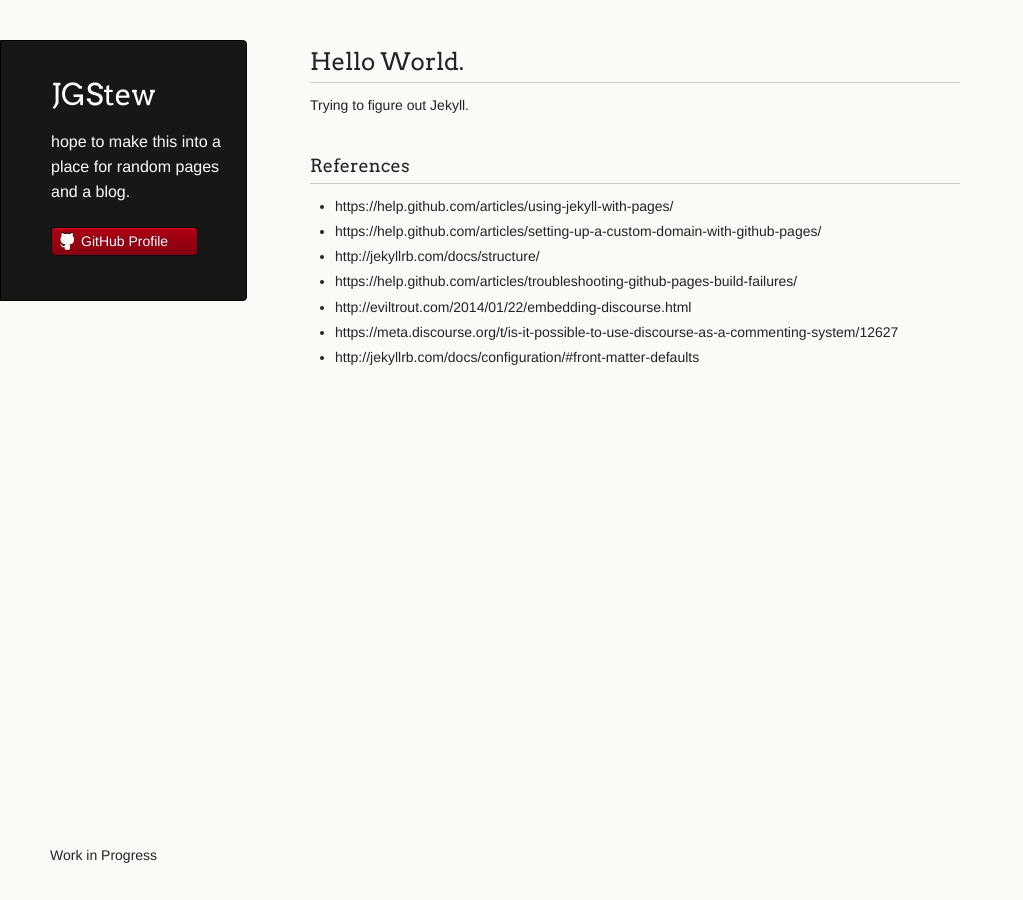
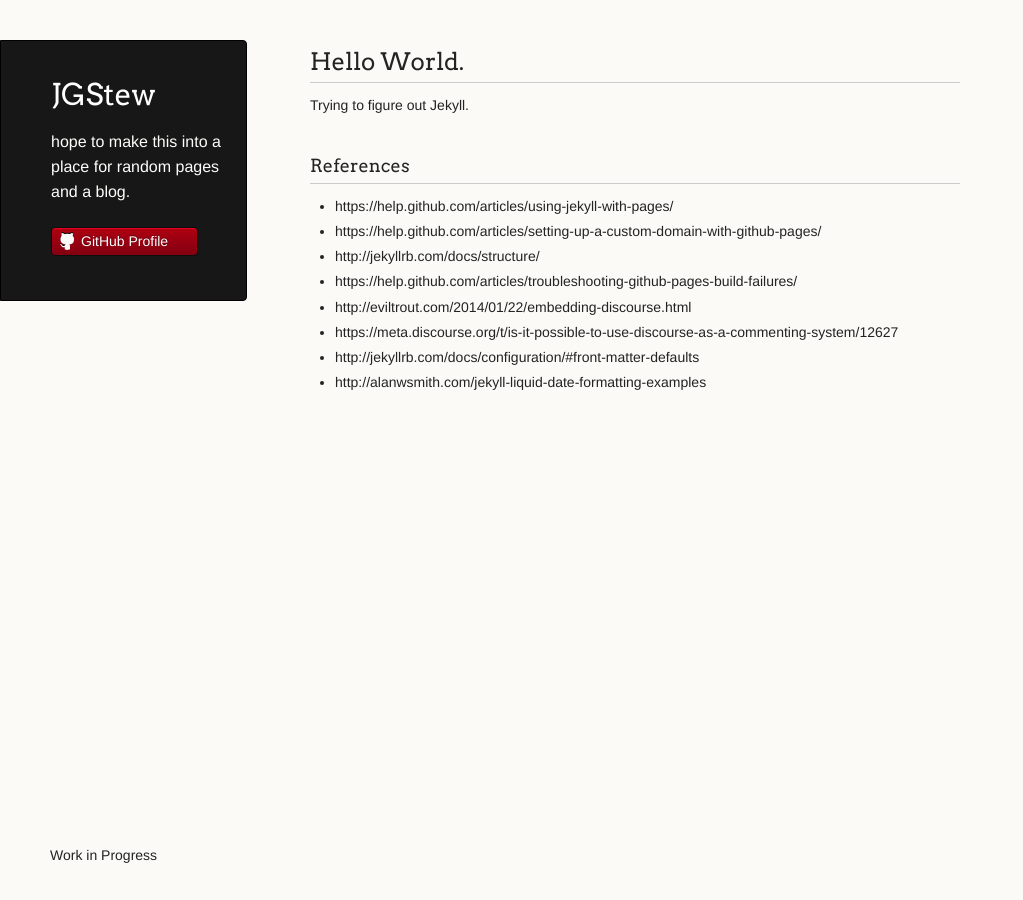
Before and after one commit to jgstew/jgstew.github.io, a Jekyll site: the page built from _posts/2015-12-31-Hello-World-Trying-to-Figure-Out-Jekyll.md, in a window 1280 px wide. Shown: the whole page, without its empty margins (0-1023 px from the left). Built offline with Jekyll 4.4.1, drawn with Linux system fonts in a browser that asks for light colours; part of the change alters nothing that is shown.

Commit message:
Update 2015-12-31-Hello-World-Trying-to-Figure-Out-Jekyll.md

```diff
--- a/_posts/2015-12-31-Hello-World-Trying-to-Figure-Out-Jekyll.md
+++ b/_posts/2015-12-31-Hello-World-Trying-to-Figure-Out-Jekyll.md
@@ -14,3 +14,4 @@ Trying to figure out Jekyll.
 - http://eviltrout.com/2014/01/22/embedding-discourse.html
 - https://meta.discourse.org/t/is-it-possible-to-use-discourse-as-a-commenting-system/12627
 - http://jekyllrb.com/docs/configuration/#front-matter-defaults
+- http://alanwsmith.com/jekyll-liquid-date-formatting-examples
```
